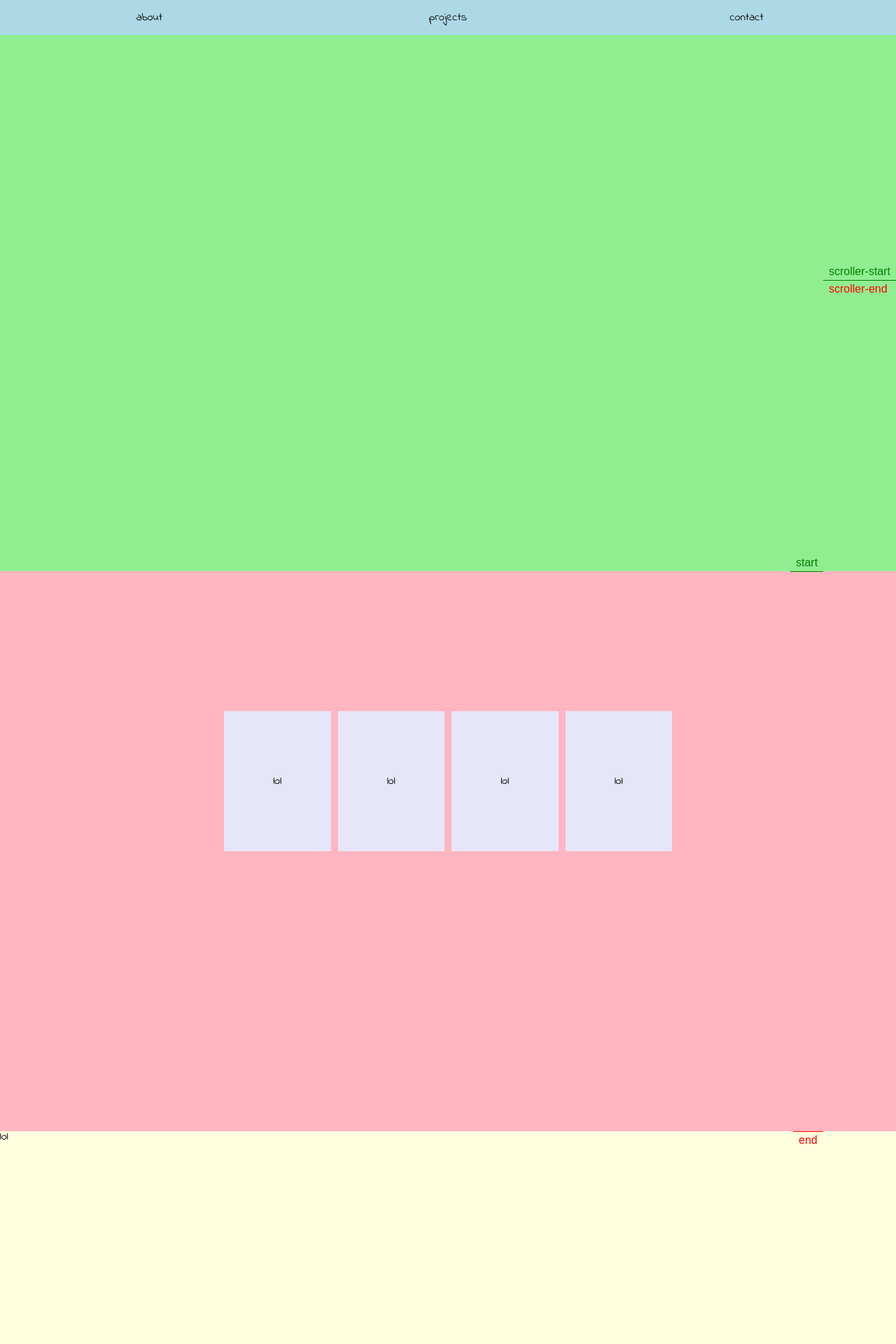
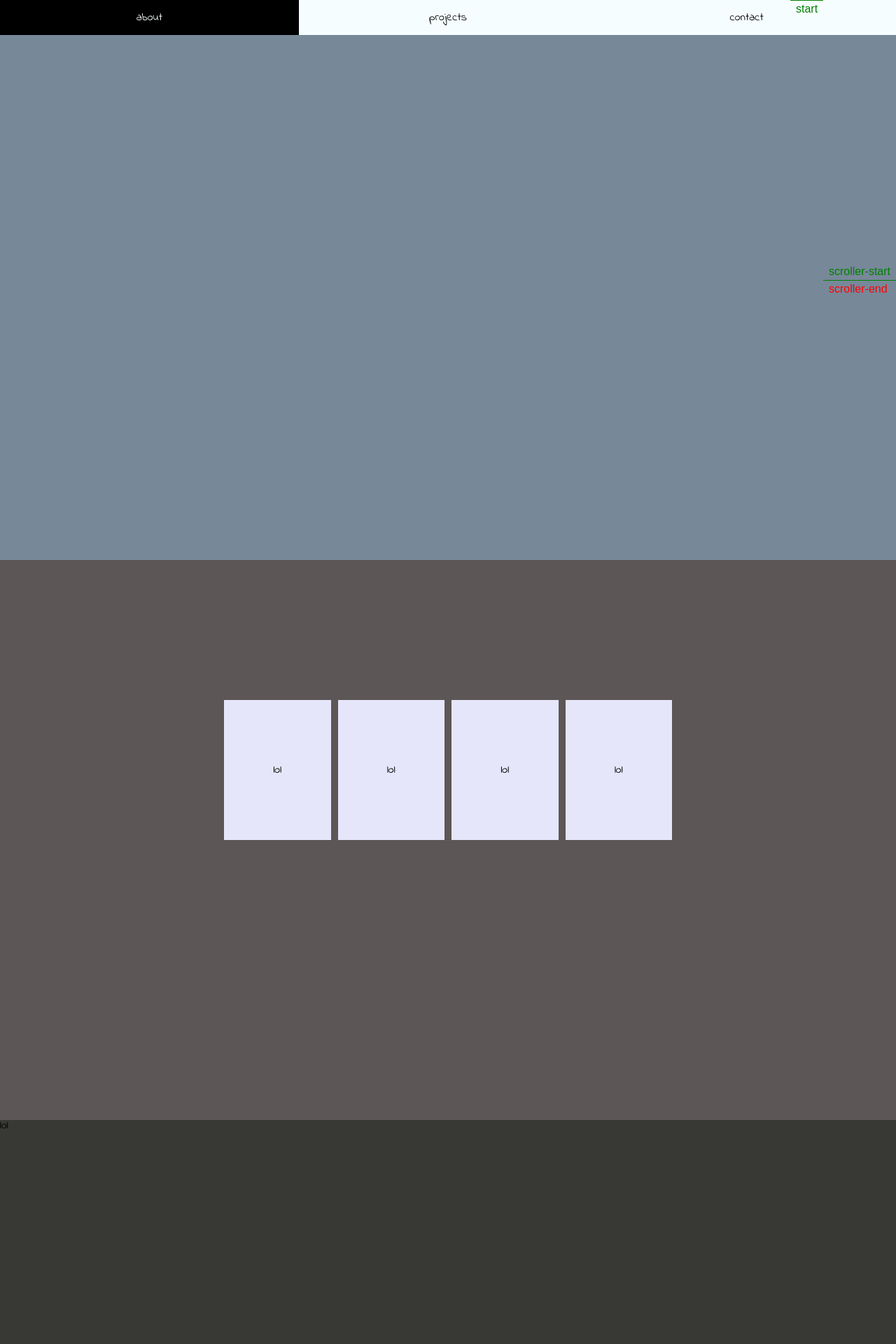
Before and after one commit to arshaaq/portfolio-2.0, a React (Vite) app: page / in a window 1280 px wide. Shown: the top 1920 px of the page at 70% size. Built offline with nearby package versions, Linux system fonts and the light colour scheme.

Commit message:
scrolltrigger func for main page and nav anims

```diff
--- a/src/App.jsx
+++ b/src/App.jsx
@@ -32,6 +32,7 @@ import Contact from './components/Contact';
 
 
 function App() {
+  const full_container = useRef();
 
 
   const sections = document.querySelectorAll(".content-section");
@@ -39,23 +40,88 @@ function App() {
 
 
 
+  useEffect(()=>{
+
+    let aboutSection = document.getElementById("about");
+    let aboutNav = document.getElementById("about-nav");
+
+    let contactSection = document.getElementById("contact");
+    let contactNav = document.getElementById("contact-nav");
+
+    let projectsSection = document.getElementById("projects");
+    let projectsNav = document.getElementById("projects-nav");
+
+    aboutNav.addEventListener("click", () => {
+
+      aboutNav.classList.add("selectedNav");
+      contactNav.classList.remove("selectedNav");
+      projectsNav.classList.remove("selectedNav")
+
+      aboutSection.scrollIntoView({ behavior: "smooth", block: "start" });
+    });
+
+    contactNav.addEventListener("click", () => {
+
+      contactNav.classList.add("selectedNav");
+      aboutNav.classList.remove("selectedNav");
+      projectsNav.classList.remove("selectedNav")
+
+      contactSection.scrollIntoView({ behavior: "smooth", block: "start" });
+    });
+
+    projectsNav.addEventListener("click", () => {
+
+      projectsNav.classList.add("selectedNav")
+      contactNav.classList.remove("selectedNav");
+      aboutNav.classList.remove("selectedNav");
+
+
+      projectsSection.scrollIntoView({ behavior: "smooth", block: "start" });
+    });
+
+//--------------------------------------------GSAP-------------------------------------------------------//
+
+    let fullContainerContext = gsap.context(()=>{
+    const scrollTrigger = ScrollTrigger.create({
+          trigger: full_container.current,
+          start: "top center",
+          end: "bottom center",
+          markers: true,
+          onUpdate: (self) => {
+            const progress = self.progress;
+            console.log('ScrollTrigger progress:', progress);
+          },
+      });
+
+    },full_container.current);
+
+
+
+
+    //cleans up the animation
+    return () => fullContainerContext.revert();
+
+  },[])
+
+
+
 
   return (
   <>
+
   <header>
       <nav className='home-navigation'>
-        <p className='nav-item' id='about-nav' data-index="0">about</p>
+        <p className='nav-item selectedNav' id='about-nav' data-index="0">about</p>
         <p className='nav-item' id='projects-nav' data-index="1">projects</p>
         <p className='nav-item' id='contact-nav' data-index="2">contact</p>
       </nav>
   </header>
 
-  test
-
+  <div ref={full_container}>
   <About/>
   <Projects/>
   <Contact/>
-
+  </div>
 
 
   </>
--- a/src/components/Projects.jsx
+++ b/src/components/Projects.jsx
@@ -18,7 +18,6 @@ function Projects(){
           trigger: projects_container.current,
           start: "top center",
           end: "bottom center",
-          markers: true,
         },
         stagger: 0.25,
       });
--- a/src/styles/index.css
+++ b/src/styles/index.css
@@ -108,12 +108,16 @@ body {
   text-align: center;
   width: 100%;
   height: 50px;
-  background-color: lightblue;
+  background-color: rgb(246, 253, 255);
   position: fixed;
   top: 0;
   z-index: 3;
 }
-.home-navigation p {
+
+.nav-item {
+  transition-property: background-color;
+  transition-duration: 0.2s;
+  background-color: rgb(246, 253, 255);
   display: flex;
   width: 100%;
   height: 100%;
@@ -121,16 +125,21 @@ body {
   align-items: center;
 }
 
+.selectedNav {
+  background-color: rgb(0, 0, 0);
+  color: rgb(246, 253, 255);
+}
+
 #about {
-  background-color: lightgreen;
+  background-color: lightslategrey;
 }
 
 #projects {
-  background-color: lightpink;
+  background-color: rgb(92, 86, 87);
 }
 
 #contact {
-  background-color: lightyellow;
+  background-color: rgb(56, 56, 53);
 }
 
 .content-section {
--- a/src/styles/index.scss
+++ b/src/styles/index.scss
@@ -30,33 +30,40 @@ body{
   text-align: center;
   width: 100%;
   height: 50px;
-  background-color: lightblue;
+  background-color: rgb(246, 253, 255);
 
   position: fixed;
   top: 0;
   z-index: 3;
+}
 
-    p{
-      display: flex;
-      width: 100%;
-      height: 100%;
-      justify-content: center;
-      align-items: center;
-    }
+.nav-item{
+  transition-property: background-color;
+  transition-duration: 0.2s;
+  background-color: rgb(246, 253, 255);
 
+  display: flex;
+  width: 100%;
+  height: 100%;
+  justify-content: center;
+  align-items: center;
+}
 
+.selectedNav{
+  background-color: rgb(0, 0, 0);
+  color: rgb(246, 253, 255);
 }
 
 #about{
-  background-color: lightgreen;
+  background-color: lightslategrey;
 }
 
 #projects{
-  background-color: lightpink;
+  background-color: rgb(92, 86, 87);
 }
 
 #contact{
-  background-color: lightyellow;
+  background-color: rgb(56, 56, 53);
 }
 
 .content-section{
```
Also changed, not shown: 1 other file (tests, documents, lock files or other folders).
